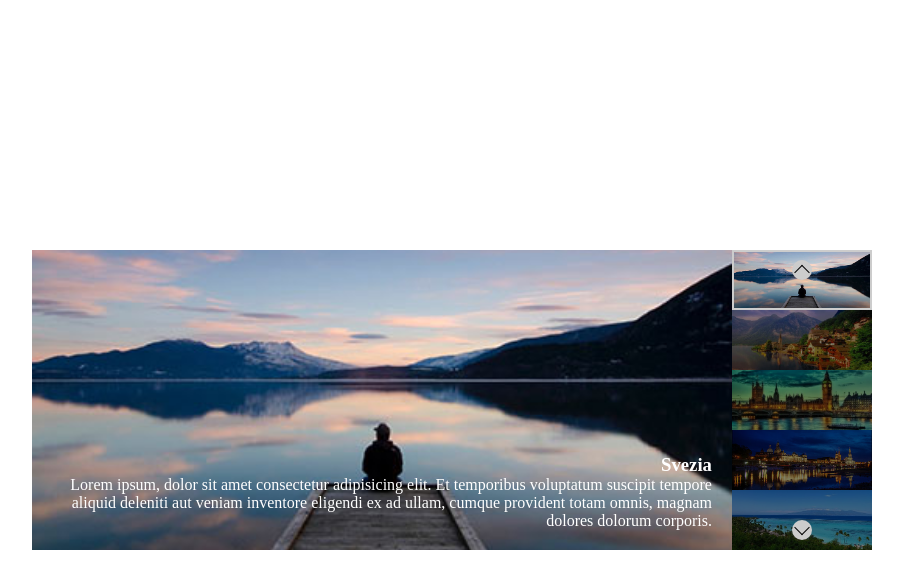
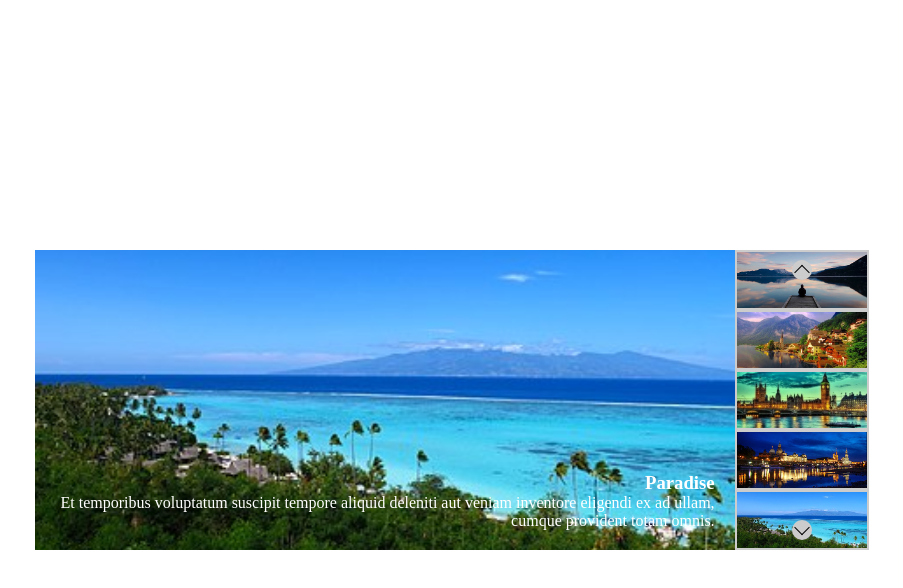
Before and after one commit to IvanRusso91/vue-slider, a plain HTML site: page index.html in a window 1280 px wide. Both pictures are taken after a click on the element 990 px from the left and 270 px from the top of the page. Shown: the whole page, without its empty margins (188-1091 px from the left). Drawn offline with nearby package versions, Linux system fonts and the light colour scheme.

Commit message:
esercizio base

```diff
--- a/index.html
+++ b/index.html
@@ -17,23 +17,22 @@
             <div class="slider-wrapper" tabindex="0">
 
                 <div class="item">
-                    <img src="img/01.jpg" alt="Svezia" />
+                    <img :src="slides[counter].image" alt="Svezia" />
                     <div class="text">
-                        <h3>Svezia</h3>
+                        <h3>{{slides[counter].title}}</h3>
                         <p>
-                            Lorem ipsum, dolor sit amet consectetur adipisicing elit. Et temporibus voluptatum suscipit tempore aliquid deleniti aut
-                            veniam inventore eligendi ex ad ullam, cumque provident totam omnis, magnam dolores dolorum corporis.
+                            {{slides[counter].text}}
                         </p>
                     </div>
                 </div>
 
                 <div class="thumbs">
-                    <div class="prev"></div>
-                    <div class="next"></div>
-                    <div class="thumb active">
-                        <img src="img/01.jpg" alt="Svezia"/>
+                    <div @click="prev()" class="prev"></div>
+                    <div @click="next()" class="next"></div>
+                    <div  v-for="(slide, index) in slides" @click="clickimmagine(index)" class="thumb active" >
+                        <img :src="slide.image" :alt="slide.title"/>
                     </div>
-                    <div class="thumb">
+                    <!-- <div class="thumb">
                         <img src="img/02.jpg" alt="Svizzera" />
                     </div>
                     <div class="thumb">
@@ -44,7 +43,7 @@
                     </div>
                     <div class="thumb">
                         <img src="img/05.jpg" alt="Paradise" />
-                    </div>
+                    </div> -->
                 </div>
 
             </div>
--- a/js/script.js
+++ b/js/script.js
@@ -1,4 +1,11 @@
-const slides = [
+
+const app = new Vue({
+
+    el: '#app',
+
+    data:{
+
+        slides : [
             {
                 image: 'img/01.jpg',
                 title: 'Svezia',
@@ -24,6 +31,27 @@ const slides = [
                 title: 'Paradise',
                 text: 'Et temporibus voluptatum suscipit tempore aliquid deleniti aut veniam inventore eligendi ex ad ullam, cumque provident totam omnis.',
             }
-];
+        ],
+    counter:0,
+    },
 
-console.log(slides);
+    methods:{
+        next(){
+            this.counter++;
+            if(this.counter > this.slides.length - 1){
+                this.counter = 0;
+            }
+        },
+        prev(){
+            this.counter--;
+            if(this.counter < 0){
+                this.counter = this.slides.length - 1;
+            }
+        },
+        clickimmagine(index){
+            this.counter = index;
+        }
+
+    }
+
+});
```
Lines whose indentation alone changed are shown as unchanged.
